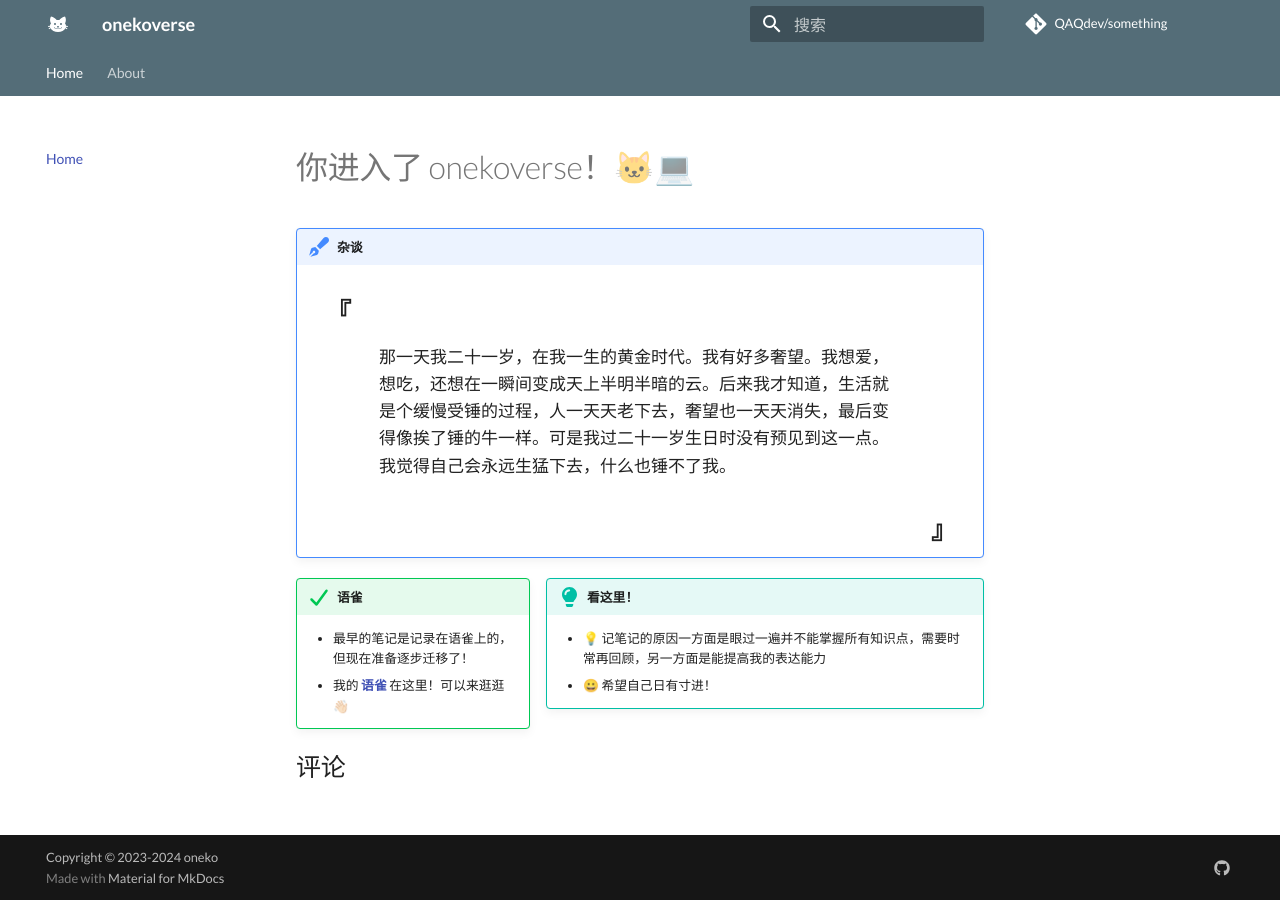
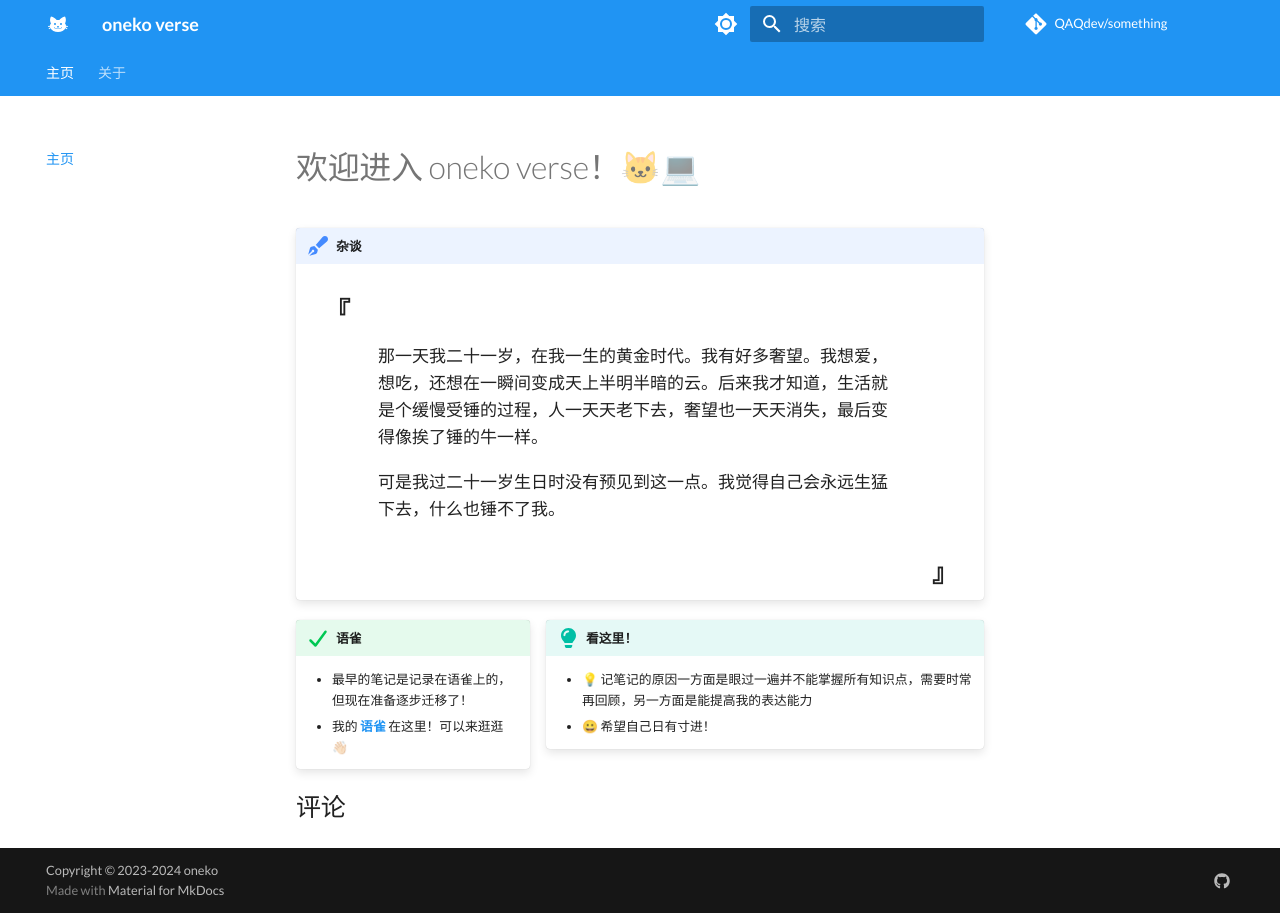
Before and after one commit to QAQdev/notes, an MkDocs documentation site: the page built from docs/index.md, in a window 1280 px wide. Built offline with MkDocs 1.6.1 and Material for MkDocs 9.7.7, drawn with Linux system fonts in a browser that asks for light colours; comment, search, counter and statistics services are not loaded.

Commit message:
更新了mkdocs.yml

```diff
--- a/docs/index.md
+++ b/docs/index.md
@@ -1,11 +1,14 @@
-# 你进入了 onekoverse！🐱‍💻
+# 欢迎进入 oneko verse！🐱‍💻
 
 !!! note "杂谈"
     <div style="font-size:30px;font-weight:bold;width:10px;padding: 0 15px;">
         ~『~
     </div>
     <p style="font-size:17px;padding: 0 70px;">
-    那一天我二十一岁，在我一生的黄金时代。我有好多奢望。我想爱，想吃，还想在一瞬间变成天上半明半暗的云。后来我才知道，生活就是个缓慢受锤的过程，人一天天老下去，奢望也一天天消失，最后变得像挨了锤的牛一样。可是我过二十一岁生日时没有预见到这一点。我觉得自己会永远生猛下去，什么也锤不了我。
+    那一天我二十一岁，在我一生的黄金时代。我有好多奢望。我想爱，想吃，还想在一瞬间变成天上半明半暗的云。后来我才知道，生活就是个缓慢受锤的过程，人一天天老下去，奢望也一天天消失，最后变得像挨了锤的牛一样。
+    </p>
+    <p style="font-size:17px;padding: 0 70px;">
+    可是我过二十一岁生日时没有预见到这一点。我觉得自己会永远生猛下去，什么也锤不了我。
     </p>
     <div align="right" style="font-size:30px;font-weight:bold;padding: 0 15px;">
         ~』~
--- a/mkdocs.yml
+++ b/mkdocs.yml
@@ -1,14 +1,14 @@
-site_name: onekoverse
+site_name: oneko verse
 site_url: https://qaqdev.github.io/
 repo_name: QAQdev/something
 repo_url: https://github.com/qaqdev/qaqdev.github.io
 edit_uri: "tree/master/docs"
-site_description: oneko 的小窝
+site_description: oneko 的
 copyright: Copyright &copy; 2023-2024 <a href="https://github.com/QAQdev" target="_blank" rel="noopener">oneko</a>
 
 nav:
-  - Home: index.md
-  - About: about.md
+  - 主页: index.md
+  - 关于: about.md
 
 theme:
   name: material
@@ -29,7 +29,9 @@ theme:
       bug: fontawesome/solid/bug
       example: fontawesome/solid/flask
       quote: fontawesome/solid/link
+
   custom_dir: overrides
+
   features:
     - content.code.annotate
     - content.code.copy
@@ -44,8 +46,19 @@ theme:
     text: Lato
     code: Fira Code
   palette:
-    primary: blue grey
-    scheme: default
+    - media: "(prefers-color-scheme: light)"
+      primary: blue
+      scheme: default
+      toggle:
+        icon: material/brightness-7
+        name: Switch to dark mode
+
+    - media: "(prefers-color-scheme: dark)"
+      primary: blue
+      scheme: slate
+      toggle:
+        icon: material/brightness-4
+        name: Switch to light mode
 
 markdown_extensions:
   - toc:
@@ -91,9 +104,7 @@ extra:
       name: Github
 
 extra_css:
-  - css/admontion.css
-
-
+  - css/admonition.css
 
 plugins:
   - search:
```
